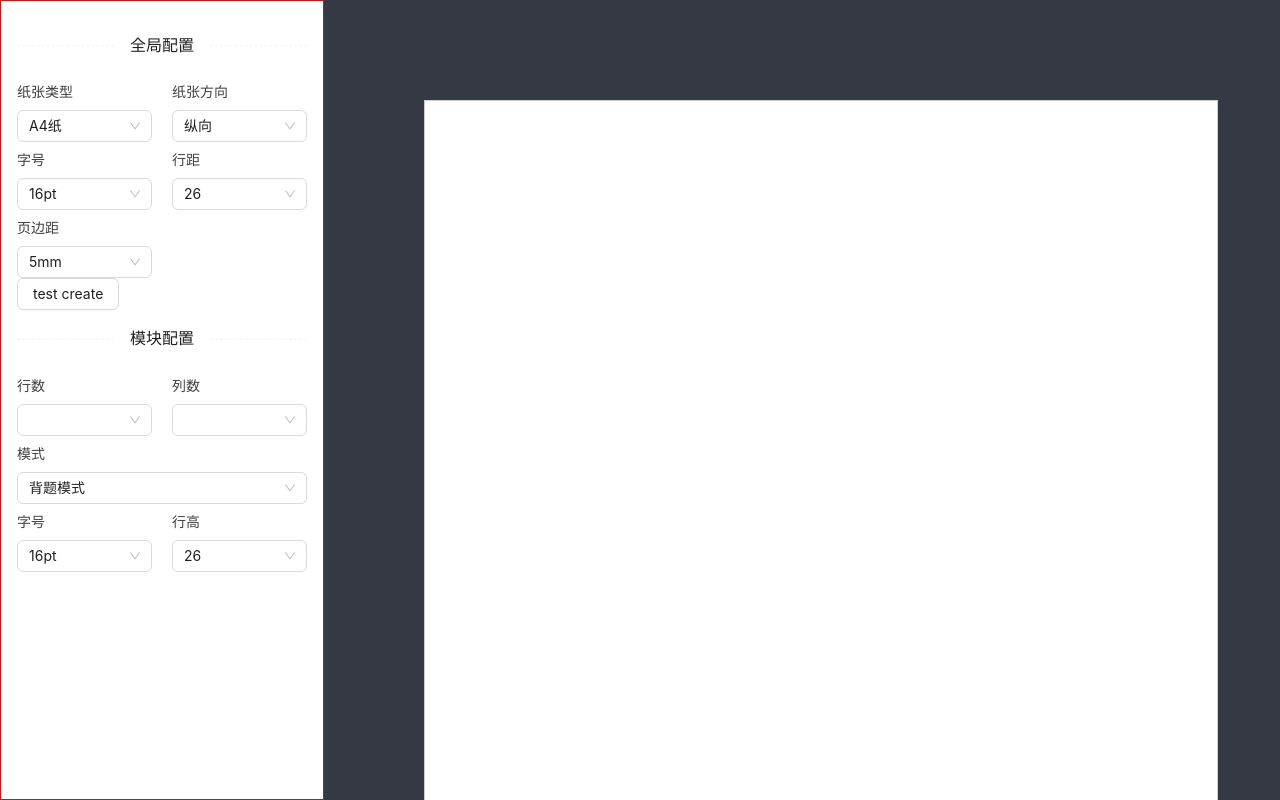
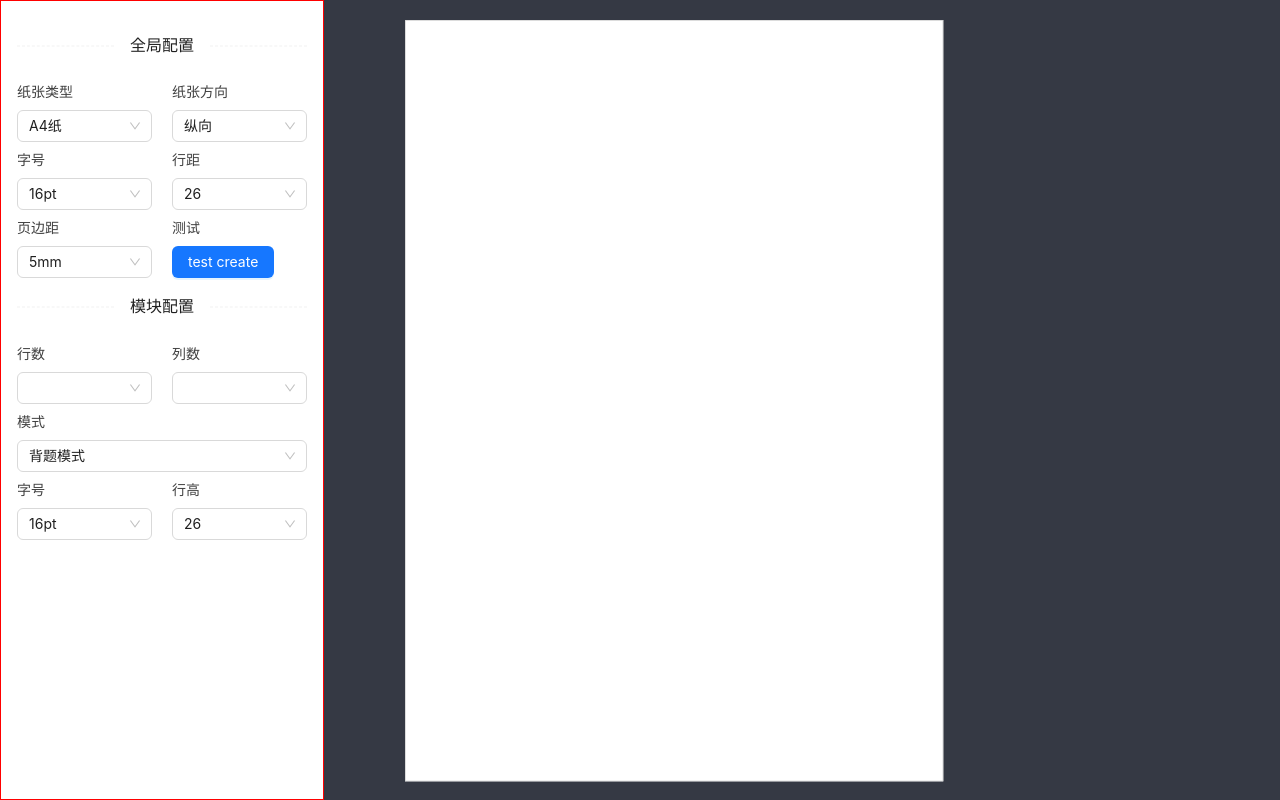
Before and after one commit to nwjf/super-xiti, a React app: page /#/ in a window 1280 px wide. Shown: the top 800 px of the page. Built offline with nearby package versions, Linux system fonts and the light colour scheme.

Commit message:
wip:增加页面缩放功能

```diff
--- a/src/pages/home/atoms/pagerConfig.ts
+++ b/src/pages/home/atoms/pagerConfig.ts
@@ -15,6 +15,7 @@ interface PagerConfigState {
   padding?: string;
   fontSize?: number;
   lineHeight?: number;
+  scale?: number;
 };
 
 export const pagerConfigState = atom<PagerConfigState>({
@@ -27,6 +28,7 @@ export const pagerConfigState = atom<PagerConfigState>({
     padding: '5mm',
     fontSize: 16,
     lineHeight: 26,
+    scale: 1,
   },
 });
 
--- a/src/pages/home/components/configPanel/pageConfig/index.tsx
+++ b/src/pages/home/components/configPanel/pageConfig/index.tsx
@@ -134,17 +134,16 @@ export default function PageConfig(props: Props) {
           </MenuItem>
         </Col>
         <Col span={12}>
-          {/* <MenuItem name="行距">
-            <Select
-              style={{width: '100%'}}
-              options={LINE_HEIGHT_LIST}
-              value={configData.lineHeight}
-              onChange={(d) => valueChange(d, 'lineHeight')} />
-          </MenuItem> */}
+          <MenuItem name="测试">
+            <Button
+              className="test"
+              onClick={test}
+              type="primary">test create</Button>
+          </MenuItem>
         </Col>
       </Row>
 
-      <Button className="test" onClick={test}>test create</Button>
+
     </div>
   );
 };
--- a/src/pages/home/components/contentPanel/pageView/index.less
+++ b/src/pages/home/components/contentPanel/pageView/index.less
@@ -1,9 +1,16 @@
 .page-view-scroll {
+  max-height: 100vh;
+  height: 100%;
+  overflow: auto;
+  padding: 20px 0;
+  // background: red;
   .page-view-p {
     width: 600px;
     height: 800px;
     background: #fff;
     border: 1px solid #ccc;
     overflow: hidden;
+    transform-origin: 0 0;
+    margin: auto;
   }
 }
--- a/src/pages/home/components/contentPanel/pageView/index.tsx
+++ b/src/pages/home/components/contentPanel/pageView/index.tsx
@@ -1,16 +1,18 @@
 /**
  * page view
  */
-import { ReactNode, useEffect } from 'react';
+import { ReactNode, useEffect, useRef } from 'react';
 import './index.less';
 import { useGetPagerConfigState, useSetPagerConfigState } from '../../../atoms/pagerConfig';
 import { PAGER_MAP } from '../../../constants/pager';
+import { useWindowSize } from 'react-use';
 
 interface Props {
   children?: ReactNode;
 };
 
 export default function PageView(props: Props) {
+  const { width: windowWidth, height: windowHeight } = useWindowSize();
   const { setPagerConfit } = useSetPagerConfigState();
   const {
     width,
@@ -19,7 +21,10 @@ export default function PageView(props: Props) {
     fontSize,
     lineHeight,
     padding,
+    scale,
   } = useGetPagerConfigState();
+
+  const refPageView = useRef(null);
 
   useEffect(() => {
     setPagerConfit({
@@ -28,9 +33,23 @@ export default function PageView(props: Props) {
     });
   }, []);
 
+  // 设置缩放比例
+  useEffect(() => {
+    let scale = 1;
+    const dom: any = refPageView.current;
+    if (dom) {
+      const h = dom.clientHeight;
+      if (h > windowHeight) {
+        scale = (windowHeight - 40) / h;
+      }
+    }
+    setPagerConfit({ scale });
+  }, [height, windowHeight]);
+
   return (
     <div className="page-view-scroll">
       <div
+        ref={refPageView}
         className="page-view-p"
         style={{
           width: direction === 'column' ? width : height,
@@ -38,6 +57,7 @@ export default function PageView(props: Props) {
           fontSize: `${fontSize}px`,
           lineHeight: `${lineHeight}px`,
           padding,
+          transform: `scale(${scale || 1})`
         }}
       >
         {props.children || null}
--- a/src/pages/home/constants/pager.ts
+++ b/src/pages/home/constants/pager.ts
@@ -10,15 +10,15 @@ export interface PagerMapItem {
 export type PagerMap = Record<string, PagerMapItem>;
 
 export const PAGER_MAP: PagerMap = {
-  A0: { name: 'A0', width: '841mm', height: '1189mm' },
-  A1: { name: 'A1', width: '594mm', height: '841mm' },
-  A2: { name: 'A2', width: '420mm', height: '594mm' },
-  A3: { name: 'A3', width: '297mm', height: '420mm' },
+  // A0: { name: 'A0', width: '841mm', height: '1189mm' },
+  // A1: { name: 'A1', width: '594mm', height: '841mm' },
+  // A2: { name: 'A2', width: '420mm', height: '594mm' },
+  // A3: { name: 'A3', width: '297mm', height: '420mm' },
   A4: { name: 'A4', width: '210mm', height: '297mm' },
-  A5: { name: 'A5', width: '148mm', height: '210mm' },
-  A6: { name: 'A6', width: '105mm', height: '148mm' },
-  A7: { name: 'A7', width: '74mm', height: '105mm' },
-  A8: { name: 'A8', width: '52mm', height: '74mm' },
+  // A5: { name: 'A5', width: '148mm', height: '210mm' },
+  // A6: { name: 'A6', width: '105mm', height: '148mm' },
+  // A7: { name: 'A7', width: '74mm', height: '105mm' },
+  // A8: { name: 'A8', width: '52mm', height: '74mm' },
 };
 
 export const PADDING_LIST = [
--- a/src/pages/home/index.less
+++ b/src/pages/home/index.less
@@ -2,7 +2,6 @@
   width: 100%;
   height: 100vh;
   background: #353944;
-  padding: 100px;
   .home-content {
     width: 100%;
     height: 100vh;
```
